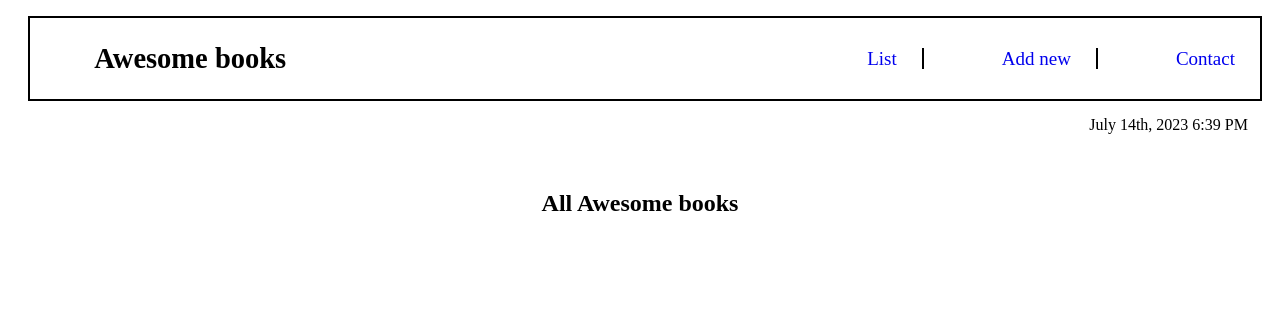
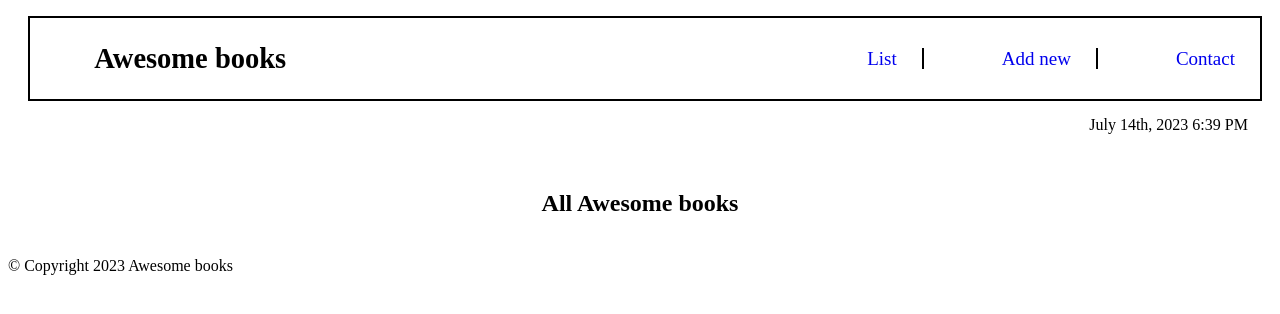
Before and after one commit to hydaline-code/Awesome_books, a website: page index.html in a window 1280 px wide. Drawn offline with Linux system fonts and the light colour scheme.

Commit message:
Update index.html

```diff
--- a/index.html
+++ b/index.html
@@ -60,6 +60,7 @@
       </div>
     </section>
   </div>
+<footer>&copy; Copyright 2023 Awesome books</footer>
 
   <script src="script.js">
 
```
